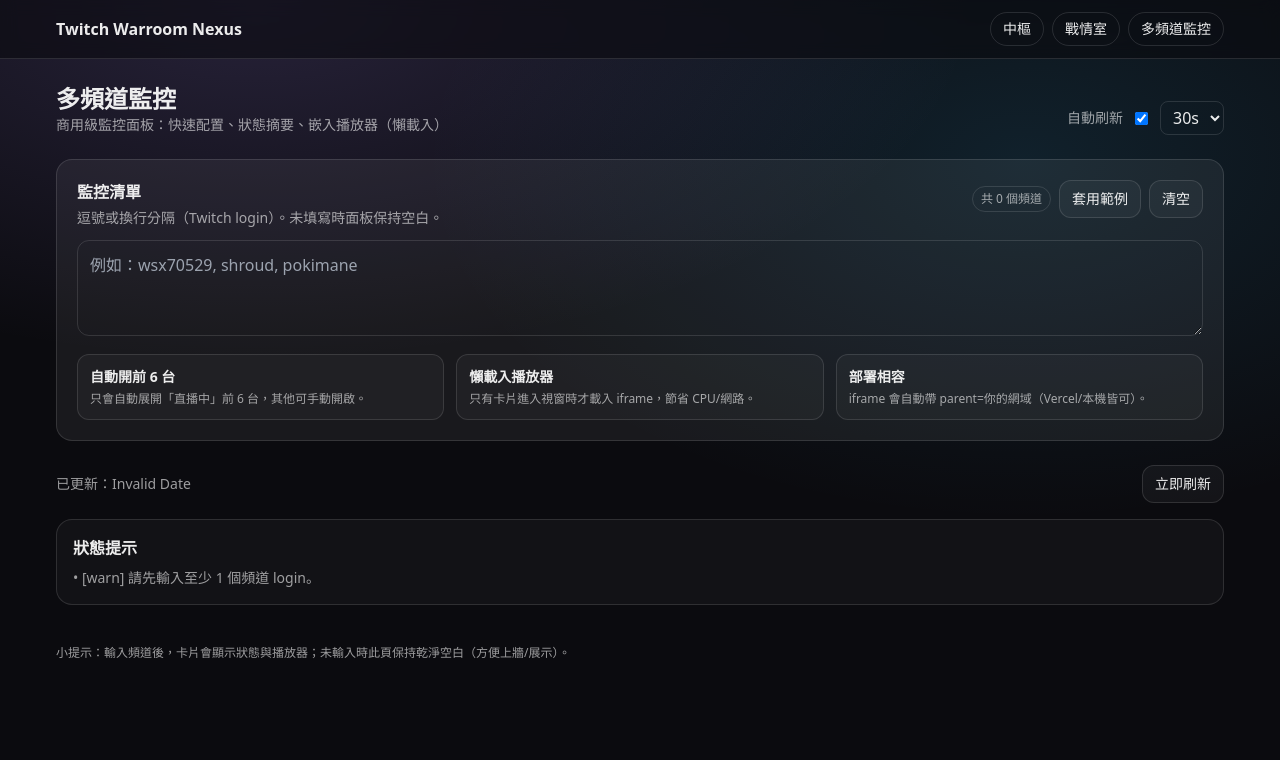
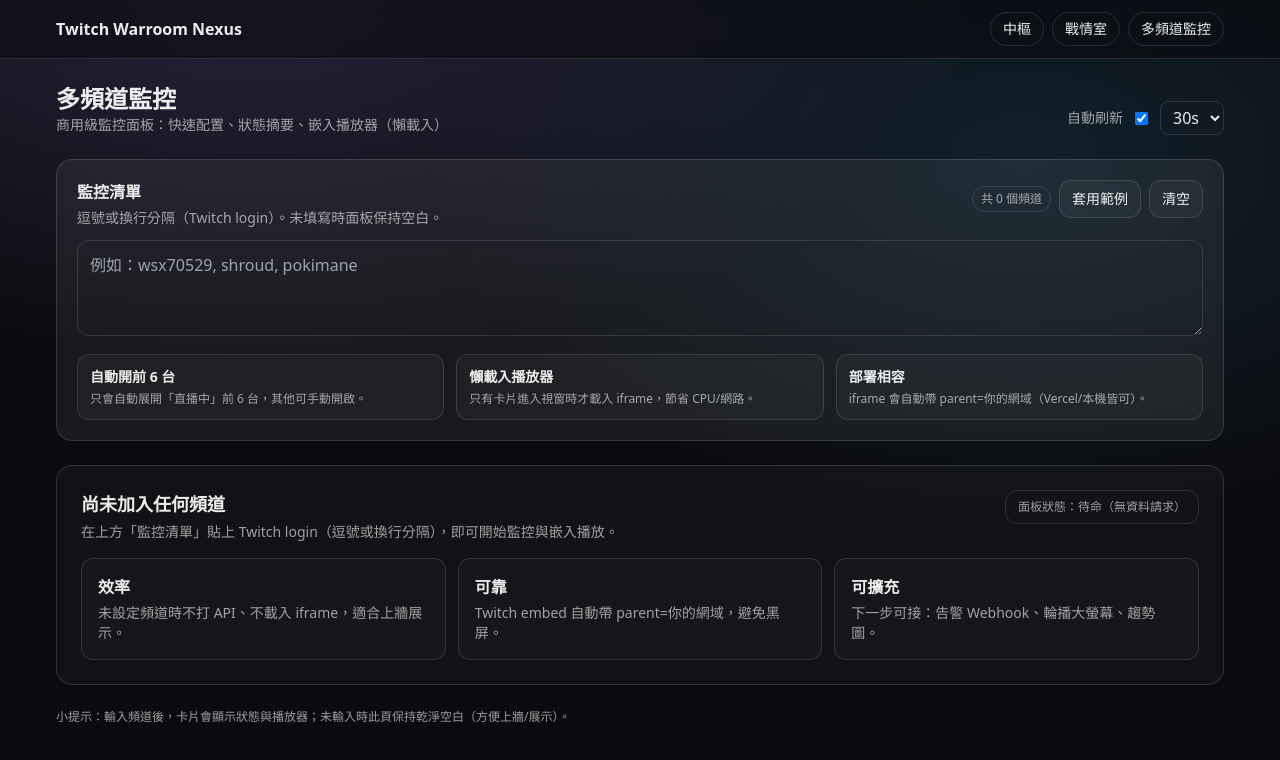
Before and after one commit to hot321ps-jpg/Twitch-Warroom-Nexus, a Next.js app: page /multi-monitor in a window 1280 px wide. Shown: the top 760 px of the page. Built offline with nearby package versions, Linux system fonts and the light colour scheme.

Commit message:
Update MultiChannelGrid.tsx

```diff
--- a/components/MultiChannelGrid.tsx
+++ b/components/MultiChannelGrid.tsx
@@ -16,12 +16,18 @@
   const [loading, setLoading] = useState(false);
 
   const query = useMemo(() => channels.join(","), [channels]);
+  const hasChannels = channels.length > 0;
 
   async function refresh() {
-    if (!channels.length) {
-      setData({ channels: [], alerts: [{ type: "warn", text: "請先輸入至少 1 個頻道 login。" }] });
+    if (!hasChannels) {
+      setData({
+        generatedAt: Date.now(),
+        alerts: [],
+        channels: []
+      });
       return;
     }
+
     setLoading(true);
     try {
       const res = await fetch(`/api/warroom-refresh?channels=${encodeURIComponent(query)}`, { cache: "no-store" });
@@ -38,13 +44,13 @@
   }, [query]);
 
   useEffect(() => {
-    if (!autoRefresh) return;
+    if (!autoRefresh || !hasChannels) return;
     const t = setInterval(refresh, Math.max(5, refreshSec) * 1000);
     return () => clearInterval(t);
     // eslint-disable-next-line react-hooks/exhaustive-deps
-  }, [autoRefresh, refreshSec, query]);
+  }, [autoRefresh, refreshSec, query, hasChannels]);
 
-  // ✅ 核心：只讓「直播中」依序前 6 台 defaultOpen
+  // ✅ 只讓「直播中」依序前 6 台 defaultOpen
   const defaultOpenMap = useMemo(() => {
     const map = new Map<string, boolean>();
     const list = data?.channels ?? [];
@@ -61,12 +67,64 @@
     return map;
   }, [data]);
 
+  // ✅ 商用儀表板：空狀態（不會顯示測試帳號/卡片）
+  if (!hasChannels) {
+    return (
+      <div className="rounded-2xl p-6 border" style={{ borderColor: "var(--border)", background: "rgba(255,255,255,0.03)" }}>
+        <div className="flex items-start justify-between gap-4 flex-wrap">
+          <div>
+            <div className="text-lg font-semibold">尚未加入任何頻道</div>
+            <div className="text-sm mt-1" style={{ color: "var(--muted)" }}>
+              在上方「監控清單」貼上 Twitch login（逗號或換行分隔），即可開始監控與嵌入播放。
+            </div>
+          </div>
+
+          <div className="text-xs px-3 py-2 rounded-xl border" style={{ borderColor: "var(--border)", color: "var(--muted)" }}>
+            面板狀態：待命（無資料請求）
+          </div>
+        </div>
+
+        <div className="mt-4 grid grid-cols-1 md:grid-cols-3 gap-3">
+          <div className="rounded-xl border p-4" style={{ borderColor: "var(--border)", background: "rgba(255,255,255,0.02)" }}>
+            <div className="font-semibold">效率</div>
+            <div className="text-sm mt-1" style={{ color: "var(--muted)" }}>
+              未設定頻道時不打 API、不載入 iframe，適合上牆展示。
+            </div>
+          </div>
+          <div className="rounded-xl border p-4" style={{ borderColor: "var(--border)", background: "rgba(255,255,255,0.02)" }}>
+            <div className="font-semibold">可靠</div>
+            <div className="text-sm mt-1" style={{ color: "var(--muted)" }}>
+              Twitch embed 自動帶 parent=你的網域，避免黑屏。
+            </div>
+          </div>
+          <div className="rounded-xl border p-4" style={{ borderColor: "var(--border)", background: "rgba(255,255,255,0.02)" }}>
+            <div className="font-semibold">可擴充</div>
+            <div className="text-sm mt-1" style={{ color: "var(--muted)" }}>
+              下一步可接：告警 Webhook、輪播大螢幕、趨勢圖。
+            </div>
+          </div>
+        </div>
+      </div>
+    );
+  }
+
   return (
     <div className="space-y-4">
+      {/* Toolbar */}
       <div className="flex items-center justify-between gap-3 flex-wrap">
         <div className="text-sm" style={{ color: "var(--muted)" }}>
-          {loading ? "更新中..." : data ? `已更新：${new Date(data.generatedAt).toLocaleString("zh-TW")}` : "尚未載入"}
+          {loading
+            ? "更新中..."
+            : data
+              ? `已更新：${new Date(data.generatedAt).toLocaleString("zh-TW")}`
+              : "尚未載入"}
         </div>
+
+        <div className="flex items-center gap-2">
+          <span className="text-xs px-2 py-1 rounded-full border" style={{ borderColor: "var(--border)", color: "var(--muted)" }}>
+            自動展開：直播中前 6 台
+          </span>
+
           <button
             onClick={refresh}
             className="text-sm px-3 py-2 rounded-xl border hover:opacity-90"
@@ -75,7 +133,9 @@
             立即刷新
           </button>
         </div>
+      </div>
 
+      {/* Alerts (if any) */}
       {data?.alerts?.length ? (
         <div className="rounded-2xl p-4 border" style={{ borderColor: "var(--border)", background: "rgba(255,255,255,0.03)" }}>
           <div className="font-semibold mb-2">狀態提示</div>
@@ -89,11 +149,7 @@
 
       <div className="grid grid-cols-1 md:grid-cols-3 gap-4">
         {(data?.channels ?? []).map((c: any) => (
-          <ChannelCard
-            key={c.login}
-            c={c}
-            defaultOpen={Boolean(defaultOpenMap.get(c.login))}
-          />
+          <ChannelCard key={c.login} c={c} defaultOpen={Boolean(defaultOpenMap.get(c.login))} />
         ))}
       </div>
     </div>
```
Lines whose indentation alone changed are shown as unchanged.
